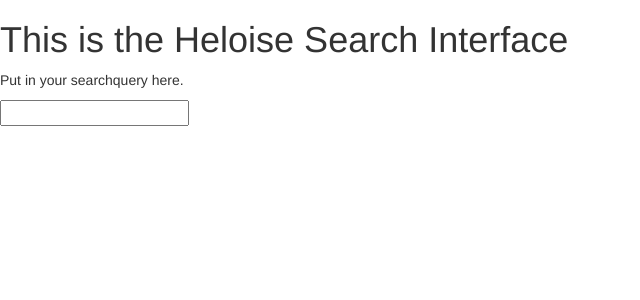
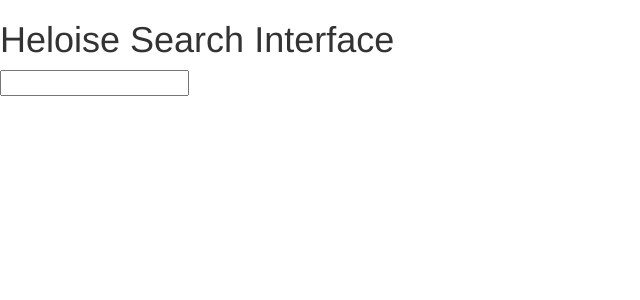
Before and after one commit to heloisenetwork/project-display, a PHP site: page /index.html in a window 1280 px wide. Shown: the top 300 px of the page, without its empty margins (0-640 px from the left). Run offline with PHP 8.4, Linux system fonts and the light colour scheme; some libraries are stand-ins or nearby versions.

Commit message:
fix layout, index.php added

```diff
--- a/abaelardus.css
+++ b/abaelardus.css
@@ -1,6 +1,6 @@
 .result{
 	color:darkgray;
-	width:2500px;
+	width:2400px;
 }
 
 div .left{
@@ -13,7 +13,7 @@ div .left{
 div .right{
 }
 
-h2 > a{
+h2, h2 > a{
 	color:dimgreay;
 }
 
@@ -30,3 +30,19 @@ h2 > a{
 	font-weight:bold;
 	text-decoration:underline!IMPORTANT;
 }
+
+.entrymetadata {
+	display: inline;
+}
+
+.meta {
+	display: inline;
+}
+
+.meta div {
+	display: inline;
+}
+
+input#query {margin-bottom:10px}
+
+ul.pagination {margin-top: 20px}
--- /dev/null
+++ b/index-page.html
@@ -0,0 +1,16 @@
+<div id="search">
+		<section id="user">
+						<form name="search" id="abarlardusQuery" action="#" method="GET">
+							<input type="text" name="q" id="query" />
+							<input type="hidden" name="page" id="page" value="0"/>
+							<div id="abaelardus-buttons"></div>
+
+						</form>
+		</section>
+	  	<div id="results">
+			<div class="result">
+							<h2><a href="" alt="" target="_blank"></a></h2>
+							<div class="entrymetadata"></div>
+			</div>
+		</div>
+</div>
--- a/index.html
+++ b/index.html
@@ -1,11 +1,11 @@
 <!DOCTYPE html>
 <html>
 	<head>
-		<meta charset=utf-8 />
+		<meta charset="utf-8" />
 		<title>Abaelardus</title>
 		<link rel="stylesheet" type="text/css" media="screen" href="bootstrap/css/bootstrap.css" />
 		<link rel="stylesheet" type="text/css" media="screen" href="abaelardus.css" />
-		<script type="text/javascript" src="http://ajax.googleapis.com/ajax/libs/jquery/1.3.2/jquery.min.js"></script>
+		<script type="text/javascript" src="http://code.jquery.com/jquery-3.1.1.min.js"></script>
 		<script type="text/javascript" src="config/abaelardus_config.js"></script>
 		<script type="text/javascript" src="abaelardus.js"></script>
 		<!--[if IE]>
@@ -13,24 +13,12 @@
 		<![endif]-->
 	</head>
 	<body>
-		<header>
-			<h1>This is the Heloise Search Interface</h1>
-			<p>Put in your searchquery here.</p>
-		</header>
+		<h1>Heloise Search Interface</h1>
 
-		<section id="user">
-						<form name="search" id="abarlardusQuery" action="#" method="GET">
-							<input type="text" name="q" id="query" />
-							<input type="hidden" name="page" id="page" value="0"/>
-							<div id="abaelardus-buttons"></div>
+		<div class="content">
 
-						</form>
-		</section>
-	  <div id="results">
-			<div class="result">
-							<h2><a href="" alt="" target="_blank"></a></h2>
-							<div class="entrymetadata"></div>
-			</div>
 		</div>
+
+		<script>$(".content").load("index-page.html");</script>
 	</body>
 </html>
```
Also changed, not shown: abaelardus.js (+16 -25 lines), index.php (added, +14 -0 lines), index.js (added).
